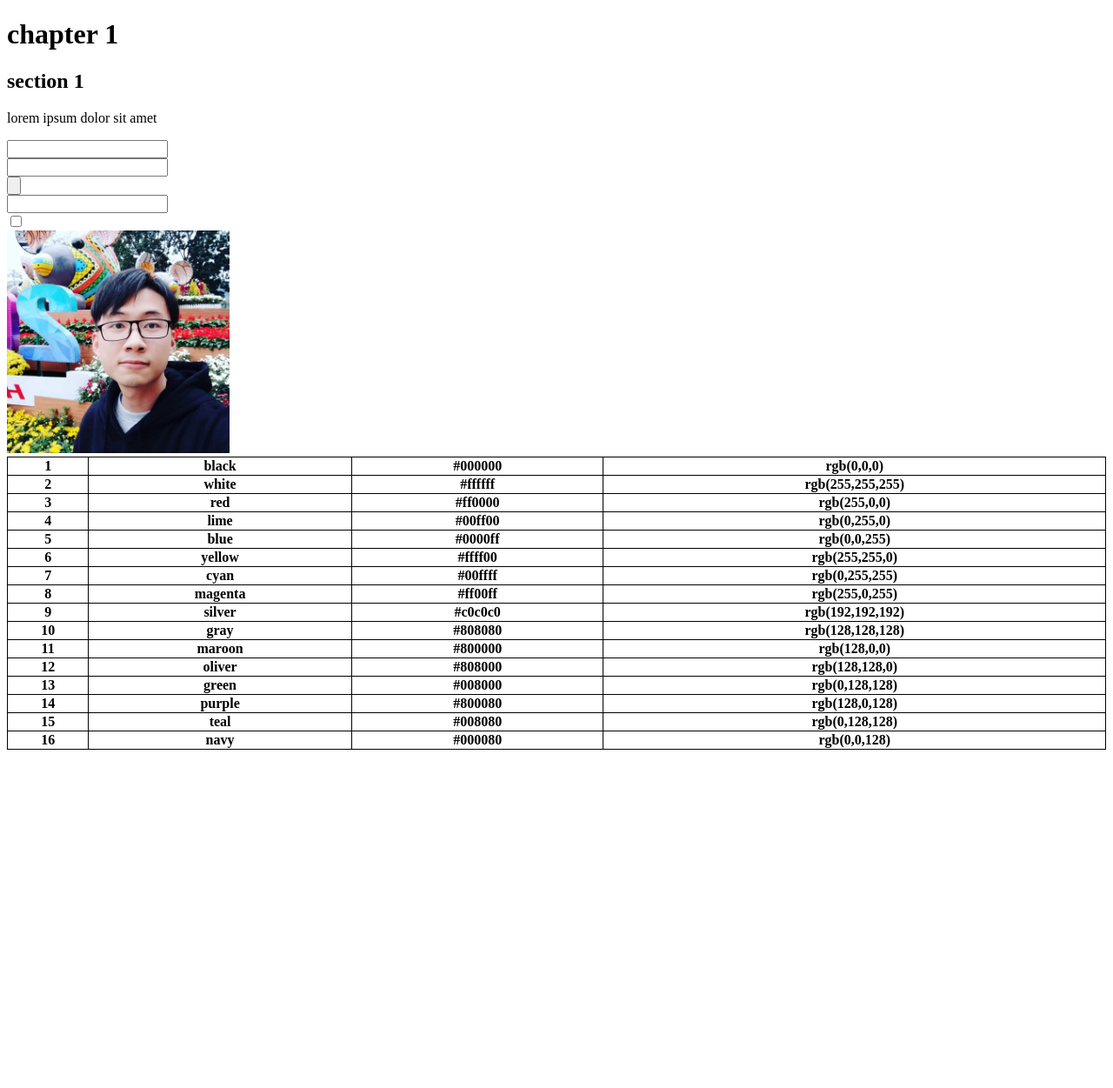
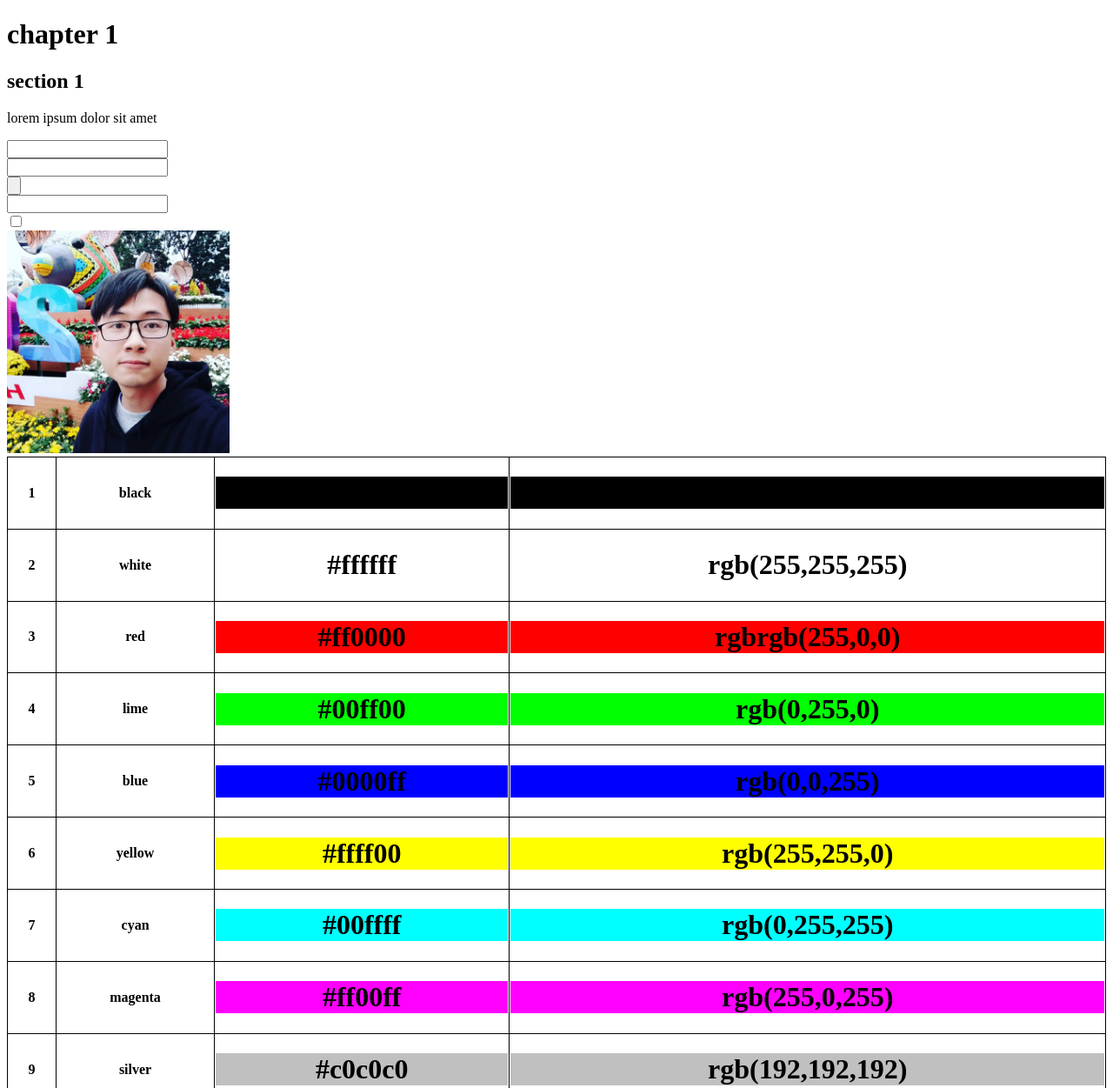
Before and after one commit to gray1412/Lab01, a plain HTML site: page index.html in a window 1280 px wide. Shown: the top 1251 px of the page at 87% size. Before the commit the page ends 870 px from the top, so only its background shows below. Drawn offline with Linux system fonts and the light colour scheme.

Commit message:
Update index.html

```diff
--- a/index.html
+++ b/index.html
@@ -32,98 +32,98 @@
         <tr>
             <th>1</th>
             <th>black</th>
-            <th>#000000</th>
-            <th>rgb(0,0,0)</th>
+            <th><h1 style="background-color:#000000;">#000000</h1></th>
+            <th><h1 style="background-color:rgb(0,0,0);">rgb(0,0,0)</h1></th>
         </tr>
         <tr>
             <th>2</th>
             <th>white</th>
-            <th>#ffffff</th>
-            <th>rgb(255,255,255)</th>
+            <th><h1 style="background-color:#ffffff;">#ffffff</h1></th>
+            <th><h1 style="background-color:rgb(255,255,255);">rgb(255,255,255)</h1></th>
         </tr>
         <tr>
             <th>3</th>
             <th>red</th>
-            <th>#ff0000</th>
-            <th>rgb(255,0,0)</th>
+            <th><h1 style="background-color:#ff0000;">#ff0000</h1></th>
+            <th><h1 style="background-color:rgb(255,0,0);">rgbrgb(255,0,0)</h1></th>
         </tr>
         <tr>
             <th>4</th>
             <th>lime</th>
-            <th>#00ff00</th>
-            <th>rgb(0,255,0)</th>
+            <th><h1 style="background-color:#00ff00;">#00ff00</h1></th>
+            <th><h1 style="background-color:rgb(0,255,0);">rgb(0,255,0)</h1></th>
         </tr>
         <tr>
             <th>5</th>
             <th>blue</th>
-            <th>#0000ff</th>
-            <th>rgb(0,0,255)</th>
+            <th><h1 style="background-color:#0000ff;">#0000ff</h1></th>
+            <th><h1 style="background-color:rgb(0,0,255);">rgb(0,0,255)</h1></th>
         </tr>
         <tr>
             <th>6</th>
             <th>yellow</th>
-            <th>#ffff00</th>
-            <th>rgb(255,255,0)</th>
+            <th><h1 style="background-color:#ffff00;">#ffff00</h1></th>
+            <th><h1 style="background-color:rgb(255,255,0);">rgb(255,255,0)</h1></th>
         </tr>
         <tr>
             <th>7</th>
             <th>cyan</th>
-            <th>#00ffff</th>
-            <th>rgb(0,255,255)</th>
+            <th><h1 style="background-color:#00ffff;">#00ffff</h1></th>
+            <th><h1 style="background-color:rgb(0,255,255);">rgb(0,255,255)</h1></th>
         </tr>
         <tr>
             <th>8</th>
             <th>magenta</th>
-            <th>#ff00ff</th>
-            <th>rgb(255,0,255)</th>
+            <th><h1 style="background-color:#ff00ff;">#ff00ff</h1></th>
+            <th><h1 style="background-color:rgb(255,0,255);">rgb(255,0,255)</h1></th>
         </tr>
         <tr>
             <th>9</th>
             <th>silver</th>
-            <th>#c0c0c0</th>
-            <th>rgb(192,192,192)</th>
+            <th><h1 style="background-color:#c0c0c0;">#c0c0c0</h1></th>
+            <th><h1 style="background-color:rgb(192,192,192);">rgb(192,192,192)</h1></th>
         </tr>
         <tr>
             <th>10</th>
             <th>gray</th>
-            <th>#808080</th>
-            <th>rgb(128,128,128)</th>
+            <th><h1 style="background-color:#808080;">#808080</h1></th>
+            <th><h1 style="background-color:rgb(128,128,128);">rgb(128,128,128)</h1></th>
         </tr>
         <tr>
             <th>11</th>
             <th>maroon</th>
-            <th>#800000</th>
-            <th>rgb(128,0,0)</th>
+            <th><h1 style="background-color:#800000;">#800000</h1></th>
+            <th><h1 style="background-color:rgb(128,0,0);">rgb(128,0,0)</h1></th>
         </tr>
         <tr>
             <th>12</th>
             <th>oliver</th>
-            <th>#808000</th>
-            <th>rgb(128,128,0)</th>
+            <th><h1 style="background-color:#808000;">#808000</h1></th>
+            <th><h1 style="background-color:rgb(128,128,0);">rgb(128,128,0)</h1></th>
         </tr>
         <tr>
             <th>13</th>
             <th>green</th>
-            <th>#008000</th>
-            <th>rgb(0,128,128)</th>
+            <th><h1 style="background-color:#008000;">#008000</h1></th>
+            <th><h1 style="background-color:rgb(0,128,128);">rgb(0,128,128)</h1></th>
         </tr>
         <tr>
             <th>14</th>
             <th>purple</th>
-            <th>#800080</th>
-            <th>rgb(128,0,128)</th>
+            <th><h1 style="background-color:#800080;">#800080</h1></th>
+            <th><h1 style="background-color:rgb(128,0,128);">rgb(128,0,128)</h1></th>
         </tr>
         <tr>
             <th>15</th>
             <th>teal</th>
-            <th>#008080</th>
-            <th>rgb(0,128,128)</th>
+            <th><h1 style="background-color:#008080;">#008080</h1></th>
+            <th><h1 style="background-color:rgb(0,128,128);">rgb(0,128,128)</h1></th>
         </tr>
         <tr>
             <th>16</th>
             <th>navy</th>
-            <th>#000080</th>
-            <th>rgb(0,0,128)</th>
+            <th><h1 style="background-color:#000080;">#000080</h1></th>
+            <th><h1 style="background-color:rgb(0,0,128);">rgb(0,0,128)</h1></th>
         </tr>
     </table>
 </body>
```
